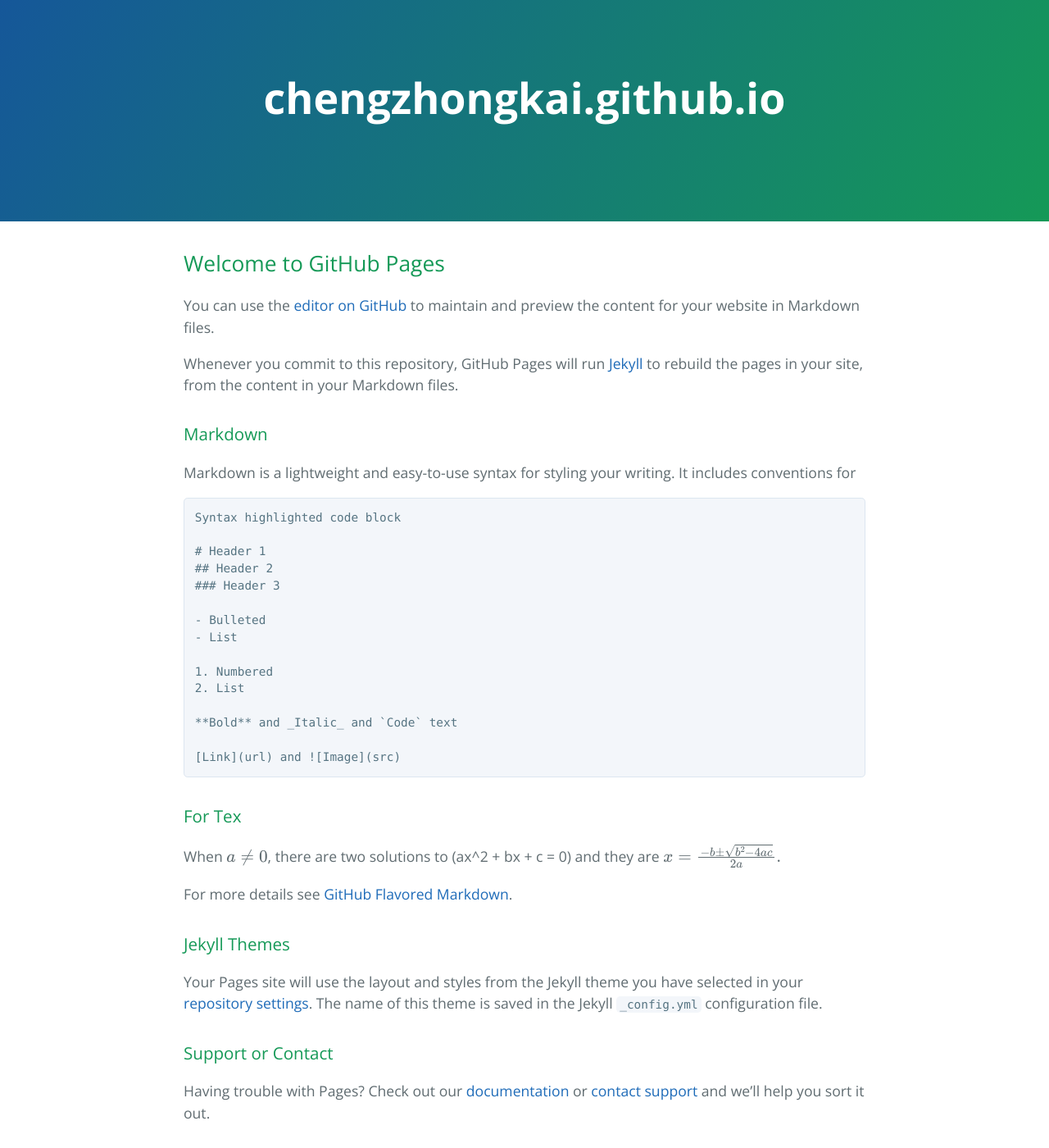
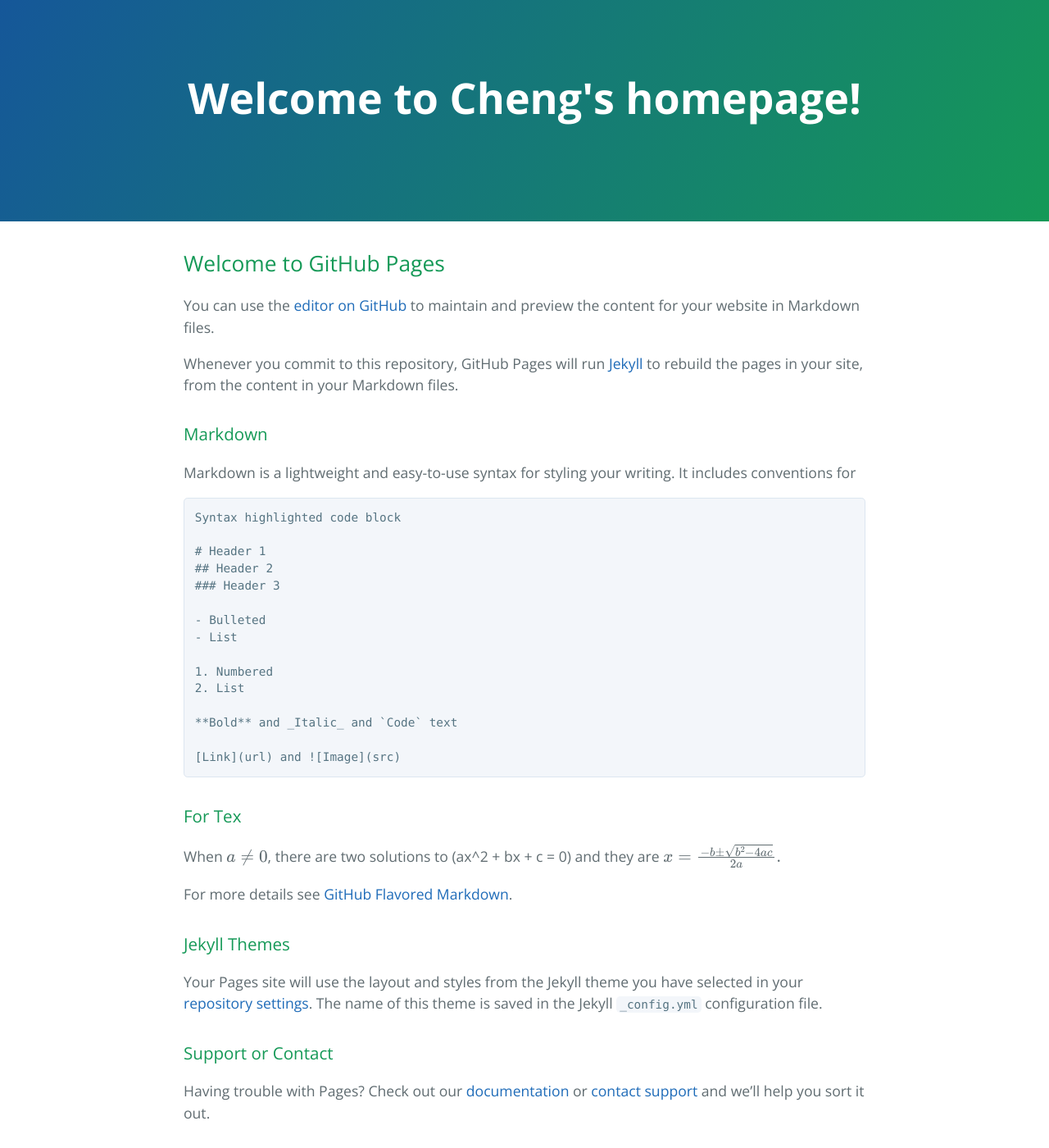
Before and after one commit to chengzhongkai/chengzhongkai.github.io, a Jekyll site: the page built from README.md, in a window 1280 px wide and 1400 px high. Shown: the whole window at 82% size. Built offline with Jekyll 4.4.1, drawn with Linux system fonts in a browser that asks for light colours; nearby versions of some CDN libraries; our own code applies the rules of GitHub Pages for plain Markdown files; formulas are drawn with MathJax 3; a script that is not in the unit is left out; some of the changed text lies outside the part shown.

Commit message:
Update _config.yml

```diff
--- a/_config.yml
+++ b/_config.yml
@@ -1 +1,2 @@
 theme: jekyll-theme-cayman
+title: Welcome to Cheng's homepage!
```
